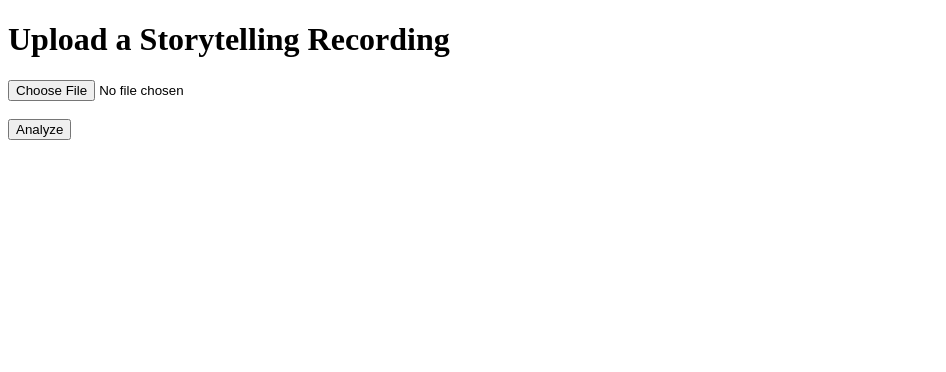
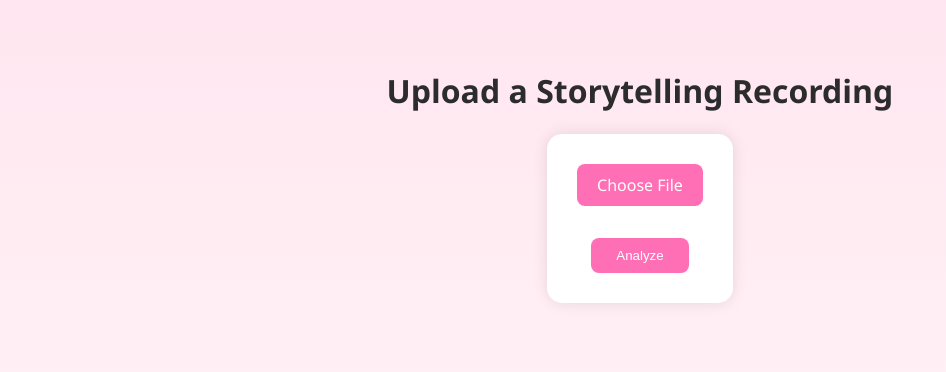
Before and after one commit to MichelleBeni/audioWeb, a Flask app: page / in a window 1280 px wide. Shown: the top 372 px of the page, without its empty margins (0-946 px from the left). Run offline with Flask 3, Linux system fonts and the light colour scheme.

Commit message:
Add files via upload

```diff
--- a/app.py
+++ b/app.py
@@ -1,53 +1,47 @@
-
 import os
-import uuid
-from flask import Flask, request, render_template, jsonify
+from flask import Flask, request, render_template, send_from_directory
 from features_extraction_module import extract_extra_features, generate_expressiveness_plot, generate_clarity_plot
 import pandas as pd
+import matplotlib.pyplot as plt
 
 app = Flask(__name__)
-UPLOAD_FOLDER = 'uploads'
-PLOTS_FOLDER = 'plots'
-REFERENCE_DATASET = 'reference_dataset.csv'
+UPLOAD_FOLDER = "uploads"
+PLOTS_FOLDER = "plots"
+app.config["UPLOAD_FOLDER"] = UPLOAD_FOLDER
+app.config["PLOTS_FOLDER"] = PLOTS_FOLDER
 
 os.makedirs(UPLOAD_FOLDER, exist_ok=True)
 os.makedirs(PLOTS_FOLDER, exist_ok=True)
 
-reference_df = pd.read_csv(REFERENCE_DATASET)
+reference_df = pd.read_csv("reference_dataset.csv")
 
-@app.route('/')
+@app.route("/")
 def index():
-    return render_template('upload_interface.html')
+    return render_template("upload_interface.html")
 
-@app.route('/analyze', methods=['POST'])
+@app.route("/analyze", methods=["POST"])
 def analyze():
-    file = request.files['audio']
-    filename = os.path.join(UPLOAD_FOLDER, file.filename)
-    file.save(filename)
+    if "file" not in request.files:
+        return "Error: No file uploaded", 400
+    file = request.files["file"]
+    filepath = os.path.join(app.config["UPLOAD_FOLDER"], file.filename)
+    file.save(filepath)
 
-    features = extract_extra_features(filename)
-    pitch_var = features['pitch_variability']
-    pitch_rate = features['pitch_change_rate']
+    pitch_var, pitch_rate = extract_extra_features(filepath)
 
-    expressiveness_plot = generate_expressiveness_plot(pitch_var, reference_df)
-    clarity_plot = generate_clarity_plot(pitch_rate, reference_df)
+    expressiveness_filename = generate_expressiveness_plot(pitch_var, reference_df)
+    clarity_filename = generate_clarity_plot(pitch_rate, reference_df)
 
-    expressiveness_filename = f"expressiveness_{uuid.uuid4().hex[:6]}.png"
-    clarity_filename = f"clarity_{uuid.uuid4().hex[:6]}.png"
+    return render_template("upload_interface.html",
+                           pitch_var=round(pitch_var, 3),
+                           pitch_rate=round(pitch_rate, 3),
+                           expressiveness_plot=expressiveness_filename,
+                           clarity_plot=clarity_filename)
 
-    expressiveness_plot.savefig(os.path.join(PLOTS_FOLDER, expressiveness_filename), bbox_inches='tight')
-    clarity_plot.savefig(os.path.join(PLOTS_FOLDER, clarity_filename), bbox_inches='tight')
+@app.route("/plots/<filename>")
+def plot_file(filename):
+    return send_from_directory(app.config["PLOTS_FOLDER"], filename)
 
-    return jsonify({
-        'pitch_variability': pitch_var,
-        'pitch_change_rate': pitch_rate,
-        'plots': {
-            'expressiveness': f'/plots/{expressiveness_filename}',
-            'clarity': f'/plots/{clarity_filename}'
-        }
-    })
-
-if __name__ == '__main__':
-    import os
-    PORT = int(os.environ.get("PORT", 10000))
-    app.run(debug=True, host="0.0.0.0", port=PORT)
+if __name__ == "__main__":
+    port = int(os.environ.get("PORT", 10000))
+    app.run(debug=True, host="0.0.0.0", port=port)
--- a/templates/upload_interface.html
+++ b/templates/upload_interface.html
@@ -1,44 +1,83 @@
 <!DOCTYPE html>
 <html>
 <head>
-    <meta charset="UTF-8">
     <title>Storytelling Analysis</title>
+    <style>
+        body {
+            font-family: 'Segoe UI', sans-serif;
+            background: linear-gradient(to bottom, #ffe6f0, #fff0f5);
+            display: flex;
+            flex-direction: column;
+            align-items: center;
+            padding: 40px;
+        }
+        h1 {
+            color: #2c2c2c;
+        }
+        .upload-box {
+            background-color: white;
+            padding: 30px;
+            border-radius: 15px;
+            box-shadow: 0 0 15px rgba(0,0,0,0.1);
+            margin-bottom: 30px;
+            text-align: center;
+        }
+        input[type="file"] {
+            display: none;
+        }
+        .custom-file-upload {
+            background-color: #ff6fb5;
+            color: white;
+            padding: 10px 20px;
+            border-radius: 8px;
+            cursor: pointer;
+            display: inline-block;
+            margin-bottom: 10px;
+        }
+        button {
+            background-color: #ff6fb5;
+            color: white;
+            padding: 10px 25px;
+            border: none;
+            border-radius: 8px;
+            cursor: pointer;
+        }
+        .plots img {
+            max-width: 400px;
+            margin: 15px;
+            border-radius: 10px;
+            box-shadow: 0 0 8px rgba(0,0,0,0.15);
+        }
+    </style>
 </head>
 <body>
     <h1>Upload a Storytelling Recording</h1>
-    <form id="uploadForm">
-        <input type="file" name="audio" accept="audio/wav" required><br><br>
-        <button type="submit">Analyze</button>
-    </form>
-    <div id="results" class="plot"></div>
+    <div class="upload-box">
+        <form method="post" enctype="multipart/form-data" action="/analyze">
+            <label for="file-upload" class="custom-file-upload">Choose File</label>
+            <input id="file-upload" type="file" name="file" onchange="updateFilename(this)">
+            <div id="filename"></div>
+            <br>
+            <button type="submit">Analyze</button>
+        </form>
+    </div>
+
+    {% if pitch_var %}
+    <div>
+        <strong>Pitch Variability:</strong> {{ pitch_var }}<br>
+        <strong>Pitch Change Rate:</strong> {{ pitch_rate }}<br>
+    </div>
+    <h3>Scatter Plots:</h3>
+    <div class="plots">
+        <img src="{{ url_for('plot_file', filename=expressiveness_plot) }}" alt="Expressiveness Plot">
+        <img src="{{ url_for('plot_file', filename=clarity_plot) }}" alt="Clarity Plot">
+    </div>
+    {% endif %}
 
     <script>
-        const form = document.getElementById('uploadForm');
-        const resultsDiv = document.getElementById('results');
-
-        form.addEventListener('submit', async (e) => {
-            e.preventDefault();
-            const formData = new FormData(form);
-            try {
-                const response = await fetch('/analyze', {
-                    method: 'POST',
-                    body: formData
-                });
-
-                if (!response.ok) throw new Error('Server error');
-                const data = await response.json();
-
-                resultsDiv.innerHTML = `
-                    <p><strong>Pitch Variability:</strong> ${data.pitch_variability.toFixed(3)}</p>
-                    <p><strong>Pitch Change Rate:</strong> ${data.pitch_change_rate.toFixed(3)}</p>
-                    <h3>Scatter Plots:</h3>
-                    <img src="${data.plots.expressiveness}" alt="Expressiveness Plot">
-                    <img src="${data.plots.clarity}" alt="Clarity Plot">
-                `;
-            } catch (error) {
-                resultsDiv.innerHTML = `<p style="color:red;">Error: ${error.message}</p>`;
-            }
-        });
+        function updateFilename(input) {
+            document.getElementById('filename').textContent = input.files[0].name;
+        }
     </script>
 </body>
 </html>
```
Also changed, not shown: features_extraction_module.py (+26 -28 lines), reference_dataset.csv (+6 -81 lines), requirements.txt (+7 -4 lines), 1 other file.
